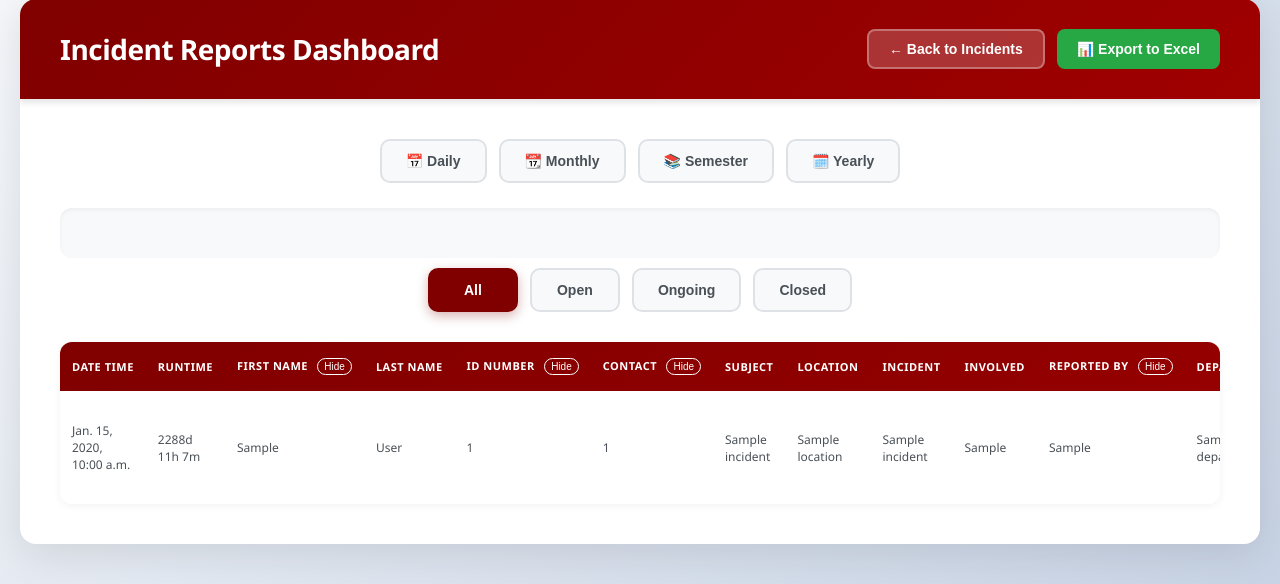
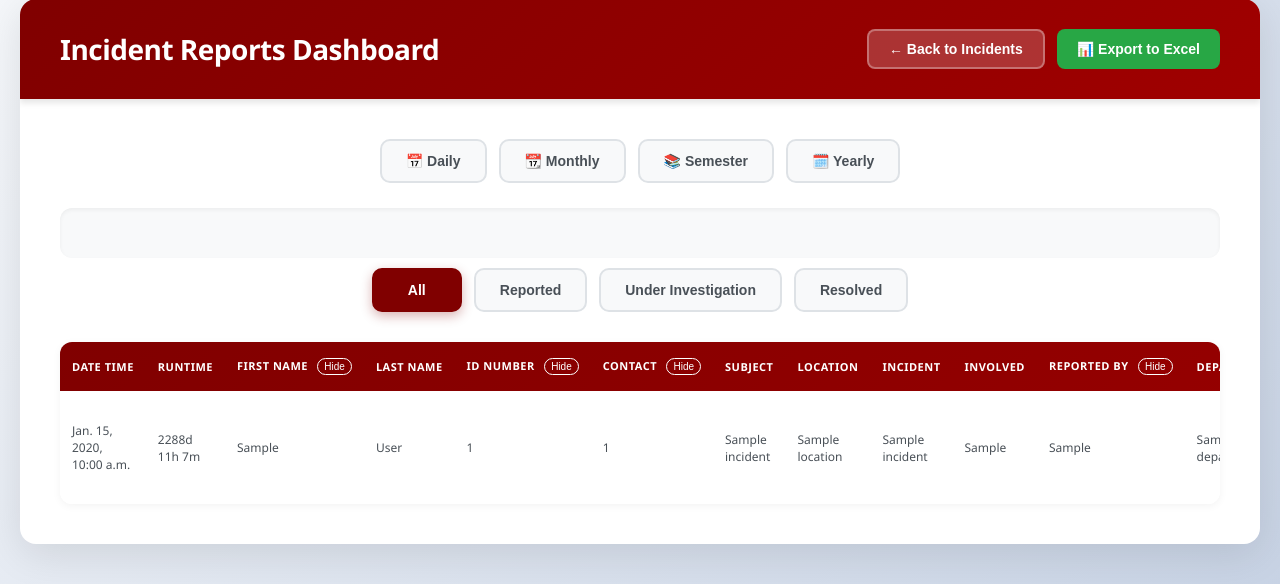
Before and after one commit to sh3ki/ISSC, a Django app: template issc/main/templates/incident/admin/print.html in a window 1280 px wide. Shown: the part 31-615 px from the top of the page. Run offline with Django 5.2, Linux system fonts and the light colour scheme; the template is opened without the code that fills it: most values are stand-ins (such as "Sample title", 1, 10 or a date in 2020).

Commit message:
Update issc/main/templates/incident/admin/print.html

```diff
--- a/issc/main/templates/incident/admin/print.html
+++ b/issc/main/templates/incident/admin/print.html
@@ -444,9 +444,9 @@
 
         <div class="status-filter">
           <button class="filter-btn status-filter-btn" data-status="all" onclick="setStatusFilter('all')">All</button>
-          <button class="filter-btn status-filter-btn" data-status="open" onclick="setStatusFilter('open')">Open</button>
-          <button class="filter-btn status-filter-btn" data-status="pending" onclick="setStatusFilter('pending')">Ongoing</button>
-          <button class="filter-btn status-filter-btn" data-status="closed" onclick="setStatusFilter('closed')">Closed</button>
+          <button class="filter-btn status-filter-btn" data-status="open" onclick="setStatusFilter('open')">Reported</button>
+          <button class="filter-btn status-filter-btn" data-status="pending" onclick="setStatusFilter('pending')">Under Investigation</button>
+          <button class="filter-btn status-filter-btn" data-status="closed" onclick="setStatusFilter('closed')">Resolved</button>
         </div>
       </div>
 
@@ -577,7 +577,17 @@
               <td>{{ incident.department }}</td>
               <td>{{ incident.phone_number }}</td>
               <td>
-                <span class="status-badge status-{{ incident.status }}">{{ incident.status }}</span>
+                <span class="status-badge status-{{ incident.status }}">
+                  {% if incident.status == 'open' %}
+                    Reported
+                  {% elif incident.status == 'pending' %}
+                    Under Investigation
+                  {% elif incident.status == 'closed' %}
+                    Resolved
+                  {% else %}
+                    {{ incident.status }}
+                  {% endif %}
+                </span>
               </td>
               <td>{{ incident.last_updated|date:'M. d, Y' }}<br><small>by {{ incident.last_updated_by }}</small></td>
               <td style="max-width:150px;">
```
